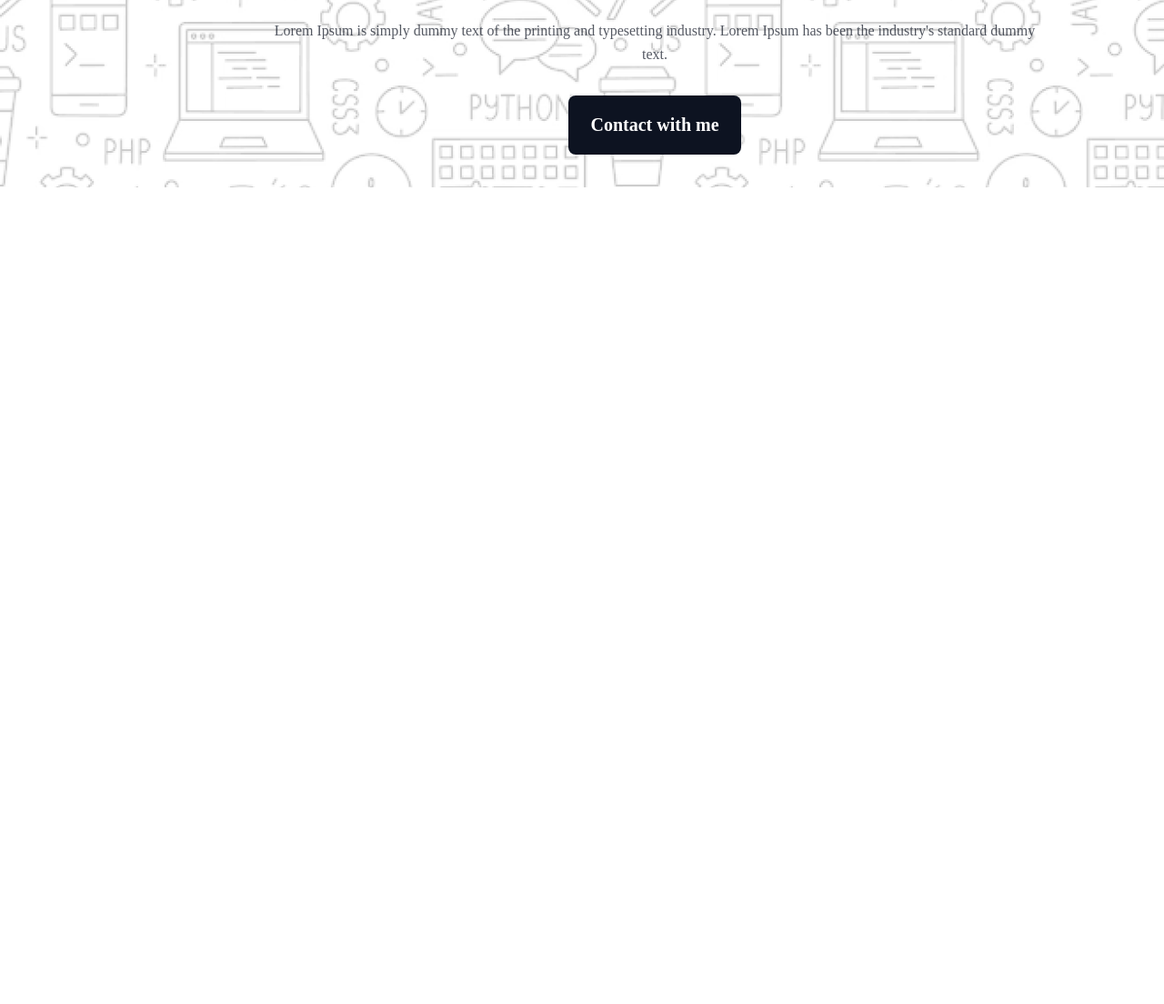
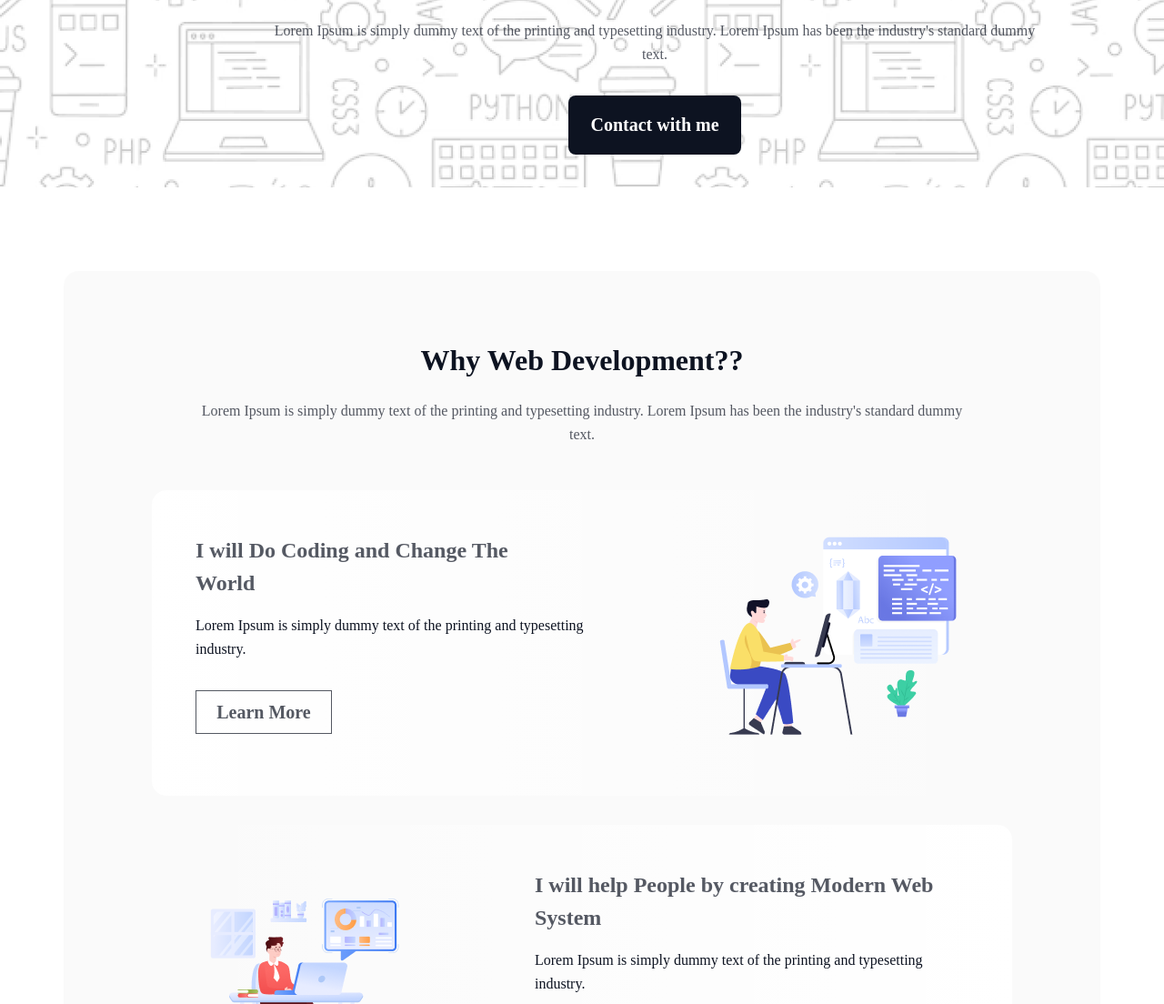
Before and after one commit to ImArijitBasu/PH-Assignment-1, a plain HTML site: page index.html in a window 1280 px wide. Shown: the part 576-1680 px from the top of the page at 91% size. Before the commit the page ends 800 px from the top, so only its background shows below. Drawn offline with Linux system fonts and the light colour scheme; a web font is replaced by a local one.

Commit message:
why web development section done

```diff
--- a/index.html
+++ b/index.html
@@ -23,7 +23,42 @@
     </header>
     <main>
         <section class="why-web">
-
+            <div class="why-content">
+                <div class="web-title">
+                    <h1>Why Web Development??</h1>
+                    <p>Lorem Ipsum is simply dummy text of the printing and typesetting industry. Lorem Ipsum has been the industry's standard dummy text.</p>
+                </div>
+                <div class="card-one card">
+                    <div class="card-left">
+                        <h1>I will Do Coding and Change The World</h1>
+                        <p>Lorem Ipsum is simply dummy text of the printing and typesetting industry.</p>
+                        <button>Learn More</button>
+                    </div>
+                    <div class="card-right">
+                        <img src="assets/Layer_1.png" alt="">
+                    </div>
+                </div>
+                <div class="card-two card">
+                    <div class="card-left">
+                        <h1>I will help People by creating Modern Web System</h1>
+                        <p>Lorem Ipsum is simply dummy text of the printing and typesetting industry.</p>
+                        <button>Learn More</button>
+                    </div>
+                    <div class="card-right">
+                        <img src="assets/Group 3.png" alt="">
+                    </div>
+                </div>
+                <div class="card-three card">
+                    <div class="card-left">
+                        <h1>I will Do Coding and Change The World</h1>
+                        <p>Lorem Ipsum is simply dummy text of the printing and typesetting industry.</p>
+                        <button>Learn More</button>
+                    </div>
+                    <div class="card-right">
+                        <img src="assets/Group 4.png" alt="">
+                    </div>
+                </div>
+            </div>
         </section>
     </main>
 </body>
--- a/style.css
+++ b/style.css
@@ -15,7 +15,7 @@ body {
 header {
   margin: auto;
   width: 1440px;
-    height: 652px;
+  height: 800px;
 }
 
 header nav {
@@ -79,7 +79,6 @@ header .banner .banner-content {
   height: 582px;
   display: flex;
   flex-direction: column;
-    /* justify-content: space-between; */
   align-items: center;
 }
 
@@ -131,4 +130,107 @@ header .banner .banner-content button a {
   text-decoration: none;
 }
 
-/* why web development section  */
+/* why web development section (mandatory) */
+
+.why-web {
+  width: 1140px;
+  height: 1395px;
+  border-radius: 16px;
+  background: rgba(13, 19, 33, 0.02);
+  margin: 74px auto 88px auto;
+  display: flex;
+}
+
+.why-web .why-content {
+  width: 946px;
+  height: 1235px;
+  margin: 80px 97px;
+}
+.why-web .why-content .web-title {
+  width: 852px;
+  margin: auto;
+  margin-bottom: 48px;
+}
+.why-web .why-content .web-title h1 {
+  color: rgb(13, 19, 33);
+  font-family: Azeret Mono;
+  font-size: 32px;
+  font-weight: 800;
+  line-height: 37px;
+  letter-spacing: 0%;
+  text-align: center;
+  margin-bottom: 24px;
+}
+.why-web .why-content .web-title p {
+  color: rgb(13, 19, 33);
+  font-family: Azeret Mono;
+  font-size: 16px;
+  font-weight: 400;
+  line-height: 26px;
+  letter-spacing: 0%;
+  text-align: center;
+  opacity: 0.7;
+}
+.card{
+  width: 850px;
+  height: 240px;
+  padding: 48px;
+  border-radius: 16px;
+  background: linear-gradient(
+    90deg,
+    rgb(255, 255, 255),
+    rgba(255, 255, 255, 0) 100%
+  );
+  display: flex;
+  justify-content: space-between;
+  margin-bottom: 32px;
+}
+.card-left{
+    width: 477px;
+    height: 220px;
+}
+.why-content .card h1{
+    color: rgba(13, 19, 33, 0.7);
+    font-family: Azeret Mono;
+    font-size: 24px;
+    font-weight: 700;
+    line-height: 36px;
+    letter-spacing: 0%;
+    text-align: left;
+    margin-right: 87px;
+}
+.why-content .card p{
+    color: rgb(13, 19, 33);
+font-family: Azeret Mono;
+font-size: 16px;
+font-weight: 400;
+line-height: 26px;
+letter-spacing: 0%;
+text-align: left;
+margin-top: 16px;
+}
+.why-content .card button{
+    width: 150px;
+    height: 48px;
+    /* padding: 12px 20px; */
+    color: rgb(13, 19, 33);
+font-family: Azeret Mono;
+font-size: 20px;
+font-weight: 600;
+line-height: 23px;
+letter-spacing: 0%;
+text-align: center;
+box-sizing: border-box;
+border: 1px solid rgb(13, 19, 33);
+opacity: 0.7;
+background-color: transparent;
+margin-top:32px ;
+}
+.card-two{
+    display: flex;
+    flex-direction: row-reverse;
+    background: linear-gradient(270.00deg, rgb(255, 255, 255),rgba(255, 255, 255, 0) 100%);
+}
+.card-two .card-left h1{
+    width: 477px;
+}
```
Lines whose indentation alone changed are shown as unchanged.
